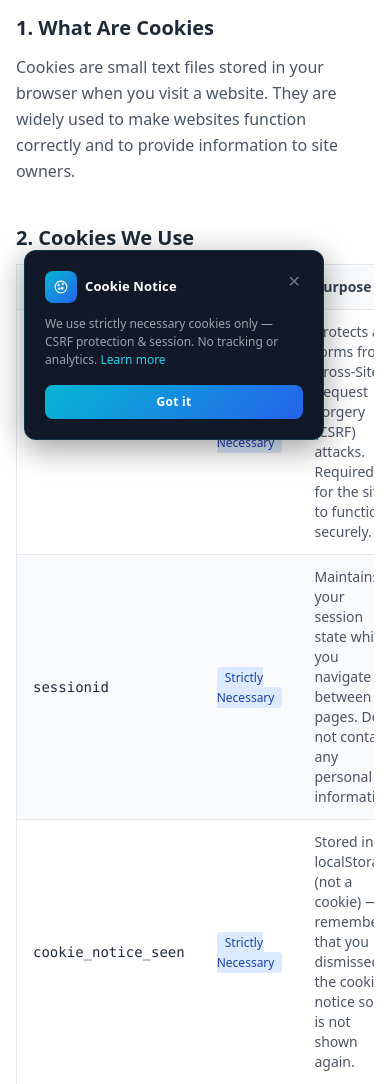
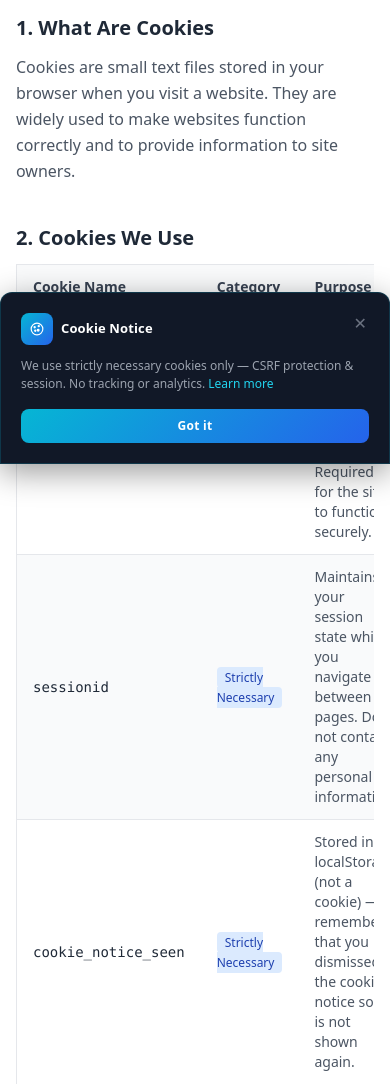
Before and after one commit to Nurzhan-IT/ContractorWeb, a Python web app: template templates/legal/cookies.html in a window 390 px wide. Shown: the part 380-1464 px from the top of the page. Run offline with Jinja, Linux system fonts and the light colour scheme; the template is opened without the code that fills it, so the values that code supplies are empty; some libraries are stand-ins or nearby versions.

Commit message:
Cookie banner on mobile devices #2

```diff
--- a/templates/base_landing_solid_navbar.html
+++ b/templates/base_landing_solid_navbar.html
@@ -241,6 +241,16 @@
   {% block extra_js %}{% endblock %}
 
   <!-- Cookie notice (informational only — strictly necessary cookies don't require opt-in) -->
+  <style>
+    @media (max-width: 768px) {
+      #cookie-notice {
+        bottom: 0 !important;
+        left: 0 !important;
+        width: 100% !important;
+        border-radius: 0.75rem 0.75rem 0 0 !important;
+      }
+    }
+  </style>
   <div id="cookie-notice"
        style="position:fixed;bottom:1.5rem;left:1.5rem;z-index:9999;width:300px;
               background:#111827;border:1px solid rgba(6,182,212,0.2);
```
Also changed, not shown: templates/base.html (+10 -0 lines).
